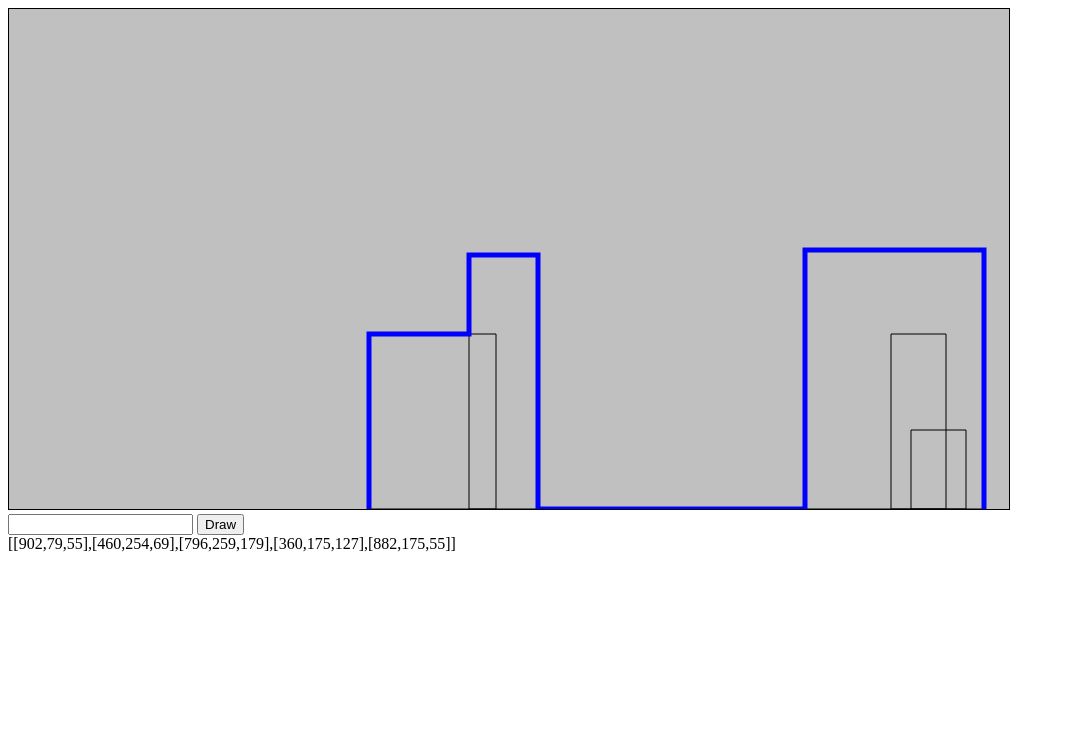
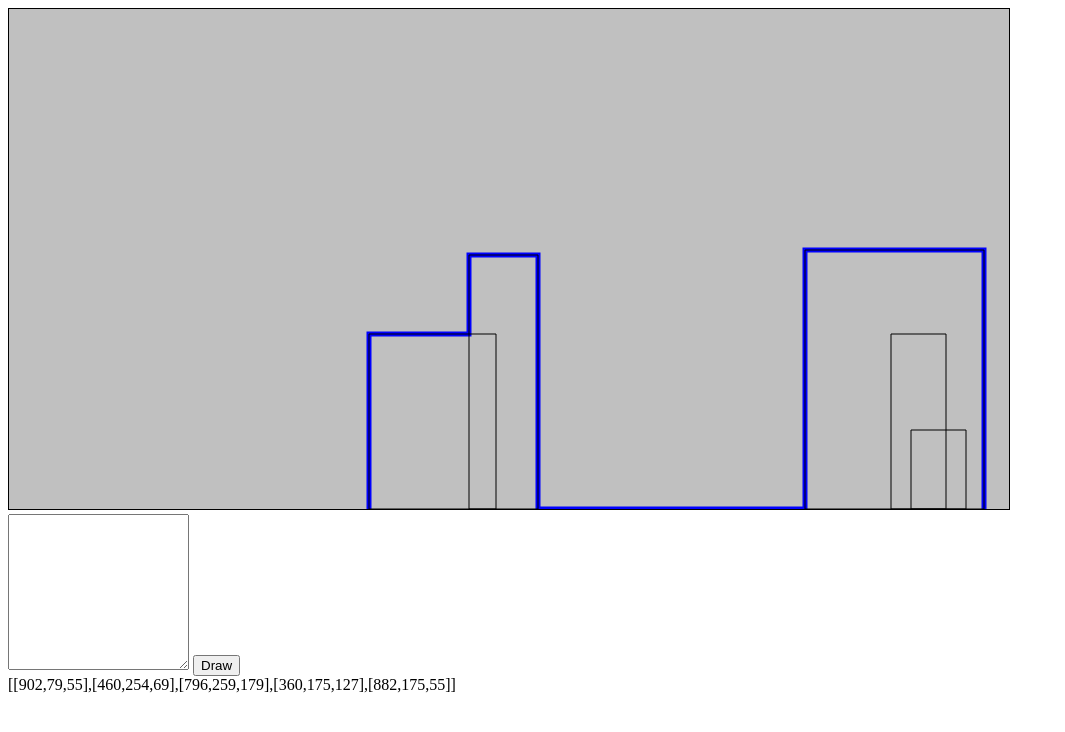
Before and after one commit to jangot/builds, a plain HTML site: page index.html in a window 1280 px wide. Shown: the whole page, without its empty margins (0-1065 px from the left). Drawn offline with Linux system fonts and the light colour scheme.

Commit message:
textarea

```diff
--- a/index.html
+++ b/index.html
@@ -15,7 +15,7 @@
 
     <canvas id="canvas" width="1000" height="500"></canvas>
 <div>
-    <input type="text" id="val"/>
+    <textarea type="text" id="val" cols="20" rows="10"></textarea>
 <button onclick="random()">Draw</button>
 </div>
 <div id="c"></div>
--- a/index.js
+++ b/index.js
@@ -52,6 +52,7 @@ function drawBuilds(builds) {
         var h = builds[i][1];
         context.rect(x, y, w, h);
 
+        context.lineWidth = 1;
         context.strokeStyle = 'black';
         context.stroke();
     }
@@ -288,8 +289,8 @@ function random() {
     var context = canvas.getContext('2d');
     context.clearRect (0 , 0 , CANVAS_WIDTH, CANVAS_HEIGHT);
     context.restore();
+    contour(builds);
     drawBuilds(builds);
-    contour(builds);
 
     document.getElementById('c').innerHTML = JSON.stringify(builds);
 }
```
